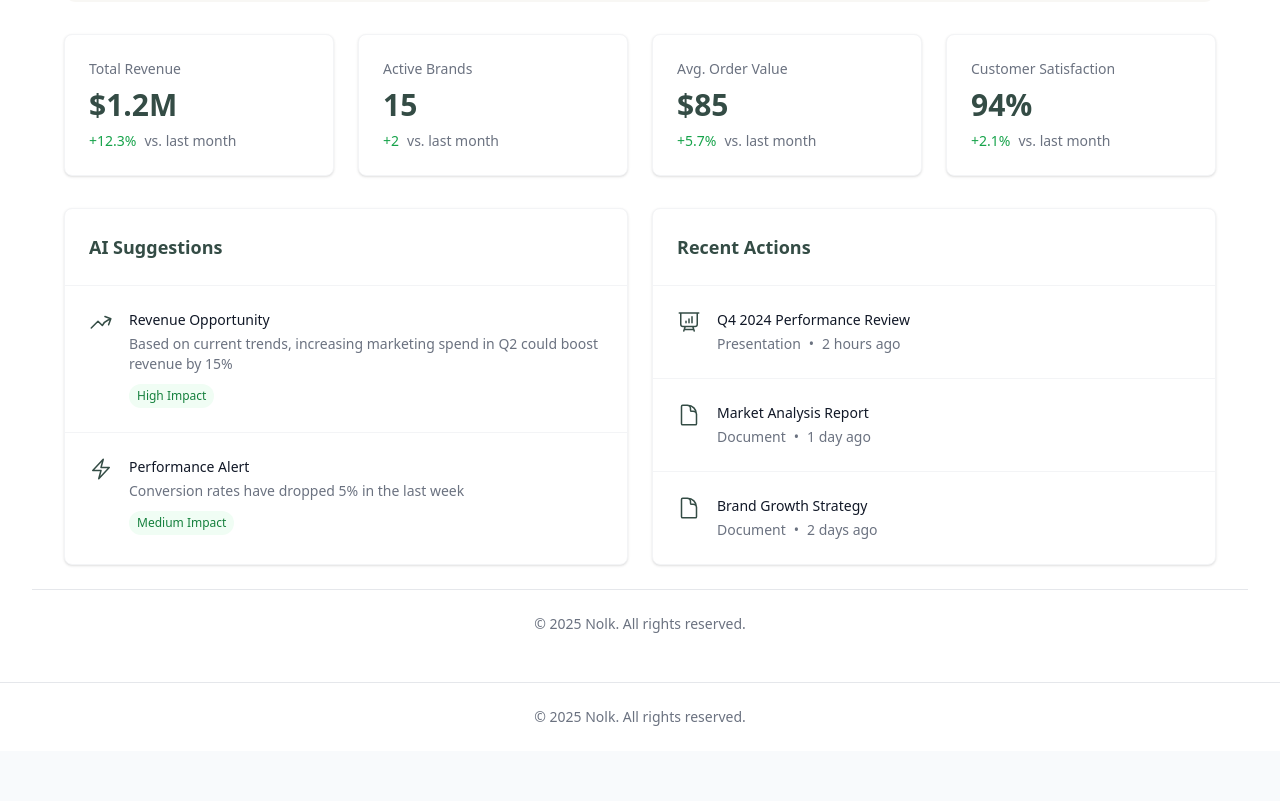
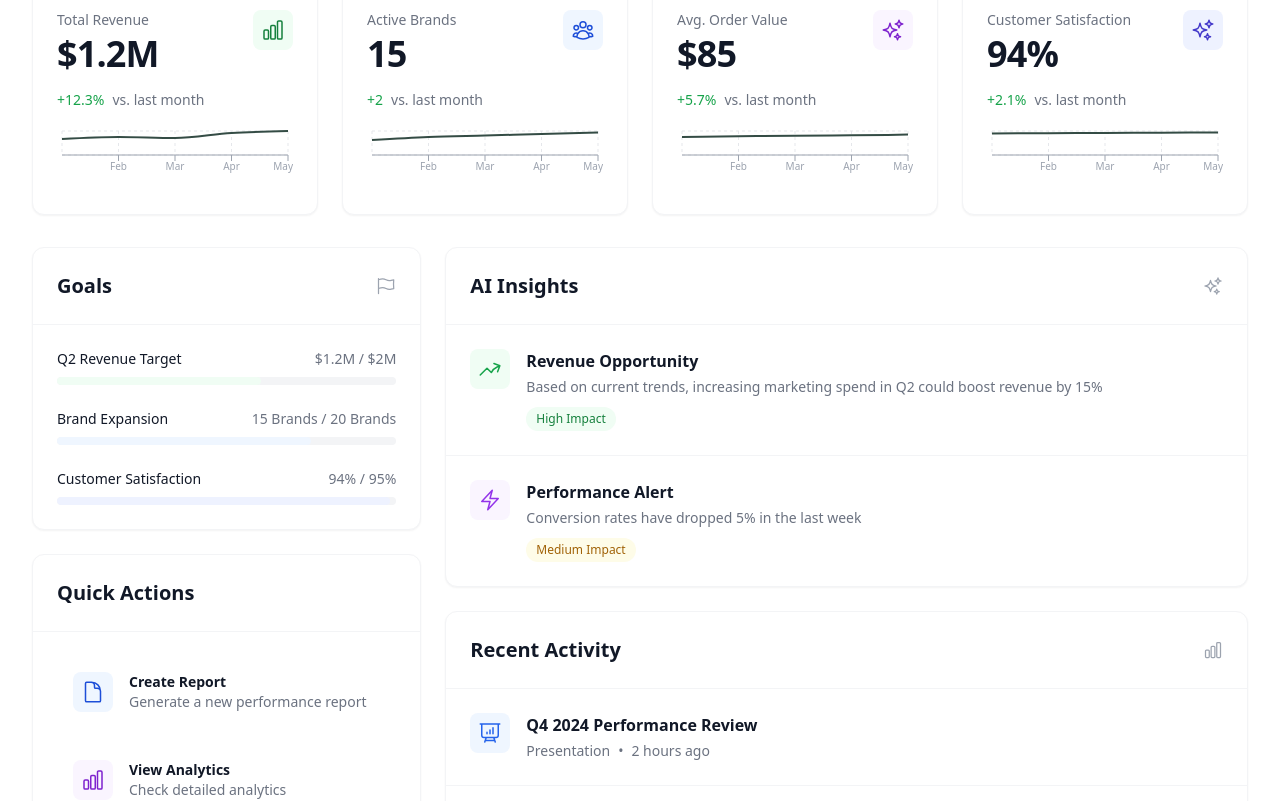
Before and after one commit to farbour/nolkai, a Next.js app: page / in a window 1280 px wide. Shown: the part 340-1141 px from the top of the page. Before the commit the page ends 1091 px from the top, so only its background shows below. Built offline with nearby package versions, Linux system fonts and the light colour scheme.

Commit message:
Enhance dashboard with trend graphs, color variations, and goal tracking

```diff
--- a/src/pages/index.tsx
+++ b/src/pages/index.tsx
@@ -1,14 +1,21 @@
 import {
   ArrowTrendingUpIcon,
   BoltIcon,
+  ChartBarIcon,
   DocumentIcon,
-  PresentationChartBarIcon
+  FlagIcon,
+  PresentationChartBarIcon,
+  SparklesIcon,
+  UserGroupIcon
 } from '@heroicons/react/24/outline';
+import { CartesianGrid, Line, LineChart, ResponsiveContainer, Tooltip, XAxis, YAxis } from 'recharts';
 
-import { Layout } from '@/components/Layout';
 import React from 'react';
 
 // file path: src/pages/index.tsx
+
+type ColorType = 'green' | 'blue' | 'purple' | 'indigo';
+type StyleType = 'bg' | 'text' | 'border';
 
 const recentActions = [
   {
@@ -41,6 +48,7 @@ const aiSuggestions = [
     description: "Based on current trends, increasing marketing spend in Q2 could boost revenue by 15%",
     impact: "High",
     icon: ArrowTrendingUpIcon,
+    category: "revenue"
   },
   {
     id: 2,
@@ -48,6 +56,7 @@ const aiSuggestions = [
     description: "Conversion rates have dropped 5% in the last week",
     impact: "Medium",
     icon: BoltIcon,
+    category: "performance"
   }
 ];
 
@@ -56,82 +65,310 @@ const kpis = [
     title: "Total Revenue",
     value: "$1.2M",
     change: "+12.3%",
-    timeframe: "vs. last month"
+    timeframe: "vs. last month",
+    icon: ChartBarIcon,
+    trend: "up",
+    color: 'green' as ColorType,
+    data: [
+      { date: 'Jan', value: 800000 },
+      { date: 'Feb', value: 900000 },
+      { date: 'Mar', value: 850000 },
+      { date: 'Apr', value: 1100000 },
+      { date: 'May', value: 1200000 },
+    ]
   },
   {
     title: "Active Brands",
     value: "15",
     change: "+2",
-    timeframe: "vs. last month"
+    timeframe: "vs. last month",
+    icon: UserGroupIcon,
+    trend: "up",
+    color: 'blue' as ColorType,
+    data: [
+      { date: 'Jan', value: 10 },
+      { date: 'Feb', value: 12 },
+      { date: 'Mar', value: 13 },
+      { date: 'Apr', value: 14 },
+      { date: 'May', value: 15 },
+    ]
   },
   {
     title: "Avg. Order Value",
     value: "$85",
     change: "+5.7%",
-    timeframe: "vs. last month"
+    timeframe: "vs. last month",
+    icon: SparklesIcon,
+    trend: "up",
+    color: 'purple' as ColorType,
+    data: [
+      { date: 'Jan', value: 75 },
+      { date: 'Feb', value: 78 },
+      { date: 'Mar', value: 80 },
+      { date: 'Apr', value: 82 },
+      { date: 'May', value: 85 },
+    ]
   },
   {
     title: "Customer Satisfaction",
     value: "94%",
     change: "+2.1%",
-    timeframe: "vs. last month"
+    timeframe: "vs. last month",
+    icon: SparklesIcon,
+    trend: "up",
+    color: 'indigo' as ColorType,
+    data: [
+      { date: 'Jan', value: 90 },
+      { date: 'Feb', value: 91 },
+      { date: 'Mar', value: 92 },
+      { date: 'Apr', value: 93 },
+      { date: 'May', value: 94 },
+    ]
   }
 ];
+
+const quickActions = [
+  {
+    name: "Create Report",
+    description: "Generate a new performance report",
+    icon: DocumentIcon,
+    href: "/report",
+    color: 'blue' as ColorType
+  },
+  {
+    name: "View Analytics",
+    description: "Check detailed analytics",
+    icon: ChartBarIcon,
+    href: "/overview",
+    color: 'purple' as ColorType
+  },
+  {
+    name: "New Presentation",
+    description: "Create a new presentation",
+    icon: PresentationChartBarIcon,
+    href: "/presentations",
+    color: 'green' as ColorType
+  }
+];
+
+const goals = [
+  {
+    name: "Q2 Revenue Target",
+    target: "$2M",
+    current: "$1.2M",
+    progress: 60,
+    color: 'green' as ColorType
+  },
+  {
+    name: "Brand Expansion",
+    target: "20 Brands",
+    current: "15 Brands",
+    progress: 75,
+    color: 'blue' as ColorType
+  },
+  {
+    name: "Customer Satisfaction",
+    target: "95%",
+    current: "94%",
+    progress: 98,
+    color: 'indigo' as ColorType
+  }
+];
+
+const getColorClass = (color: ColorType, type: StyleType): string => {
+  const colors = {
+    green: {
+      bg: 'bg-green-50 group-hover:bg-green-100',
+      text: 'text-green-700',
+      border: 'border-green-200'
+    },
+    blue: {
+      bg: 'bg-blue-50 group-hover:bg-blue-100',
+      text: 'text-blue-700',
+      border: 'border-blue-200'
+    },
+    purple: {
+      bg: 'bg-purple-50 group-hover:bg-purple-100',
+      text: 'text-purple-700',
+      border: 'border-purple-200'
+    },
+    indigo: {
+      bg: 'bg-indigo-50 group-hover:bg-indigo-100',
+      text: 'text-indigo-700',
+      border: 'border-indigo-200'
+    }
+  };
+  return colors[color][type];
+};
 
 export default function Home() {
   const currentHour = new Date().getHours();
   const greeting = currentHour < 12 ? "Good morning" : currentHour < 18 ? "Good afternoon" : "Good evening";
 
   return (
-    <Layout>
     <div className="space-y-8">
       {/* Welcome Section */}
-        <div className="bg-[#F8F7F4] rounded-xl p-8">
-          <h1 className="text-3xl font-bold text-nolk-green mb-2">
+      <div className="bg-gradient-to-br from-[#F8F7F4] to-white rounded-xl p-8 md:p-12">
+        <div className="max-w-4xl">
+          <h1 className="text-4xl md:text-5xl font-bold text-nolk-green mb-4 tracking-tight">
             {greeting}, John
           </h1>
-          <p className="text-gray-600">
+          <p className="text-lg md:text-xl text-gray-600 leading-relaxed">
             Here&apos;s what&apos;s happening with your brands today
           </p>
+        </div>
       </div>
 
       {/* KPIs */}
       <div className="grid grid-cols-1 md:grid-cols-2 lg:grid-cols-4 gap-6">
         {kpis.map((kpi) => (
-            <div key={kpi.title} className="bg-white rounded-lg shadow p-6 border border-gray-100">
-              <h3 className="text-sm font-medium text-gray-500">
+          <div key={kpi.title} className="bg-white rounded-xl shadow-sm p-6 border border-gray-100 hover:border-nolk-green/20 transition-colors group">
+            <div className="flex items-start justify-between">
+              <div>
+                <p className="text-sm font-medium text-gray-500 mb-1">
                   {kpi.title}
+                </p>
+                <h3 className="text-4xl font-bold text-gray-900 tracking-tight">
+                  {kpi.value}
                 </h3>
-              <p className="text-3xl font-semibold mt-2 text-nolk-green">
-                {kpi.value}
-              </p>
-              <div className="text-sm mt-2 text-green-600">
+              </div>
+              <div className={`p-2 rounded-lg transition-colors ${getColorClass(kpi.color, 'bg')}`}>
+                <kpi.icon className={`h-6 w-6 ${getColorClass(kpi.color, 'text')}`} />
+              </div>
+            </div>
+            <div className="mt-4 flex items-center space-x-2">
+              <span className={`text-sm font-medium ${kpi.trend === 'up' ? 'text-green-600' : 'text-red-600'}`}>
                 {kpi.change}
-                <span className="text-gray-500 ml-2">{kpi.timeframe}</span>
+              </span>
+              <span className="text-sm text-gray-500">{kpi.timeframe}</span>
+            </div>
+            <div className="mt-4 h-16">
+              <ResponsiveContainer width="100%" height="100%">
+                <LineChart data={kpi.data}>
+                  <CartesianGrid strokeDasharray="3 3" stroke="#E5E7EB" />
+                  <XAxis
+                    dataKey="date"
+                    tick={{ fontSize: 10 }}
+                    stroke="#9CA3AF"
+                  />
+                  <YAxis
+                    hide={true}
+                  />
+                  <Tooltip
+                    contentStyle={{
+                      backgroundColor: 'white',
+                      border: '1px solid #E5E7EB',
+                      borderRadius: '0.5rem'
+                    }}
+                  />
+                  <Line
+                    type="monotone"
+                    dataKey="value"
+                    stroke="#344C45"
+                    strokeWidth={2}
+                    dot={false}
+                  />
+                </LineChart>
+              </ResponsiveContainer>
             </div>
           </div>
         ))}
       </div>
 
+      <div className="grid grid-cols-1 lg:grid-cols-3 gap-6">
+        {/* Goals & Quick Actions */}
+        <div className="lg:col-span-1 space-y-6">
+          {/* Goals */}
+          <div className="bg-white rounded-xl shadow-sm border border-gray-100">
+            <div className="p-6 border-b border-gray-100">
+              <div className="flex items-center justify-between">
+                <h2 className="text-xl font-bold text-gray-900">Goals</h2>
+                <FlagIcon className="h-5 w-5 text-gray-400" />
+              </div>
+            </div>
+            <div className="p-6 space-y-6">
+              {goals.map((goal) => (
+                <div key={goal.name} className="space-y-2">
+                  <div className="flex justify-between items-center">
+                    <span className="text-sm font-medium text-gray-900">{goal.name}</span>
+                    <span className="text-sm text-gray-500">{goal.current} / {goal.target}</span>
+                  </div>
+                  <div className="relative w-full h-2 bg-gray-100 rounded-full overflow-hidden">
+                    <div
+                      className={`absolute top-0 left-0 h-full rounded-full transition-all ${getColorClass(goal.color, 'bg')}`}
+                      style={{ width: `${goal.progress}%` }}
+                    />
+                  </div>
+                </div>
+              ))}
+            </div>
+          </div>
+
+          {/* Quick Actions */}
+          <div className="bg-white rounded-xl shadow-sm border border-gray-100">
+            <div className="p-6 border-b border-gray-100">
+              <h2 className="text-xl font-bold text-gray-900">Quick Actions</h2>
+            </div>
+            <div className="p-6">
+              <div className="space-y-4">
+                {quickActions.map((action) => (
+                  <a
+                    key={action.name}
+                    href={action.href}
+                    className="group block p-4 rounded-lg hover:bg-gray-50 transition-colors"
+                  >
+                    <div className="flex items-center space-x-4">
+                      <div className={`p-2 rounded-lg transition-colors ${getColorClass(action.color, 'bg')}`}>
+                        <action.icon className={`h-6 w-6 ${getColorClass(action.color, 'text')}`} />
+                      </div>
+                      <div>
+                        <h3 className="text-sm font-semibold text-gray-900">{action.name}</h3>
+                        <p className="text-sm text-gray-500">{action.description}</p>
+                      </div>
+                    </div>
+                  </a>
+                ))}
+              </div>
+            </div>
+          </div>
+        </div>
+
         {/* AI Suggestions & Recent Actions */}
-        <div className="grid grid-cols-1 lg:grid-cols-2 gap-6">
+        <div className="lg:col-span-2 space-y-6">
           {/* AI Suggestions */}
-          <div className="bg-white rounded-lg shadow border border-gray-100">
+          <div className="bg-white rounded-xl shadow-sm border border-gray-100">
             <div className="p-6 border-b border-gray-100">
-              <h2 className="text-lg font-semibold text-nolk-green">AI Suggestions</h2>
+              <div className="flex items-center justify-between">
+                <h2 className="text-xl font-bold text-gray-900">AI Insights</h2>
+                <SparklesIcon className="h-5 w-5 text-gray-400" />
+              </div>
             </div>
             <div className="divide-y divide-gray-100">
               {aiSuggestions.map((suggestion) => (
-                <div key={suggestion.id} className="p-6">
+                <div key={suggestion.id} className="p-6 hover:bg-gray-50 transition-colors group">
                   <div className="flex items-start">
                     <div className="flex-shrink-0">
-                      <suggestion.icon className="h-6 w-6 text-nolk-green" />
+                      <div className={`p-2 rounded-lg transition-colors ${
+                        suggestion.category === 'revenue'
+                          ? 'bg-green-50 group-hover:bg-green-100'
+                          : 'bg-purple-50 group-hover:bg-purple-100'
+                      }`}>
+                        <suggestion.icon className={`h-6 w-6 ${
+                          suggestion.category === 'revenue'
+                            ? 'text-green-600'
+                            : 'text-purple-600'
+                        }`} />
+                      </div>
                     </div>
                     <div className="ml-4">
-                      <h3 className="text-sm font-medium text-gray-900">{suggestion.title}</h3>
+                      <h3 className="text-base font-semibold text-gray-900">{suggestion.title}</h3>
                       <p className="mt-1 text-sm text-gray-500">{suggestion.description}</p>
                       <div className="mt-2">
-                        <span className="inline-flex items-center rounded-full bg-green-50 px-2 py-1 text-xs font-medium text-green-700">
+                        <span className={`inline-flex items-center rounded-full px-2.5 py-1 text-xs font-medium ${
+                          suggestion.impact === 'High'
+                            ? 'bg-green-50 text-green-700'
+                            : 'bg-yellow-50 text-yellow-700'
+                        }`}>
                           {suggestion.impact} Impact
                         </span>
                       </div>
@@ -143,19 +380,24 @@ export default function Home() {
           </div>
 
           {/* Recent Actions */}
-          <div className="bg-white rounded-lg shadow border border-gray-100">
+          <div className="bg-white rounded-xl shadow-sm border border-gray-100">
             <div className="p-6 border-b border-gray-100">
-              <h2 className="text-lg font-semibold text-nolk-green">Recent Actions</h2>
+              <div className="flex items-center justify-between">
+                <h2 className="text-xl font-bold text-gray-900">Recent Activity</h2>
+                <ChartBarIcon className="h-5 w-5 text-gray-400" />
+              </div>
             </div>
             <div className="divide-y divide-gray-100">
               {recentActions.map((action) => (
-                <div key={action.id} className="p-6">
+                <div key={action.id} className="p-6 hover:bg-gray-50 transition-colors group">
                   <div className="flex items-start">
                     <div className="flex-shrink-0">
-                      <action.icon className="h-6 w-6 text-nolk-green" />
+                      <div className="bg-blue-50 p-2 rounded-lg group-hover:bg-blue-100 transition-colors">
+                        <action.icon className="h-6 w-6 text-blue-600" />
+                      </div>
                     </div>
                     <div className="ml-4">
-                      <h3 className="text-sm font-medium text-gray-900">{action.title}</h3>
+                      <h3 className="text-base font-semibold text-gray-900">{action.title}</h3>
                       <div className="mt-1 flex items-center space-x-2 text-sm text-gray-500">
                         <span>{action.type}</span>
                         <span>•</span>
@@ -169,6 +411,6 @@ export default function Home() {
           </div>
         </div>
       </div>
-    </Layout>
+    </div>
   );
 }
```
Lines whose indentation alone changed are shown as unchanged.
